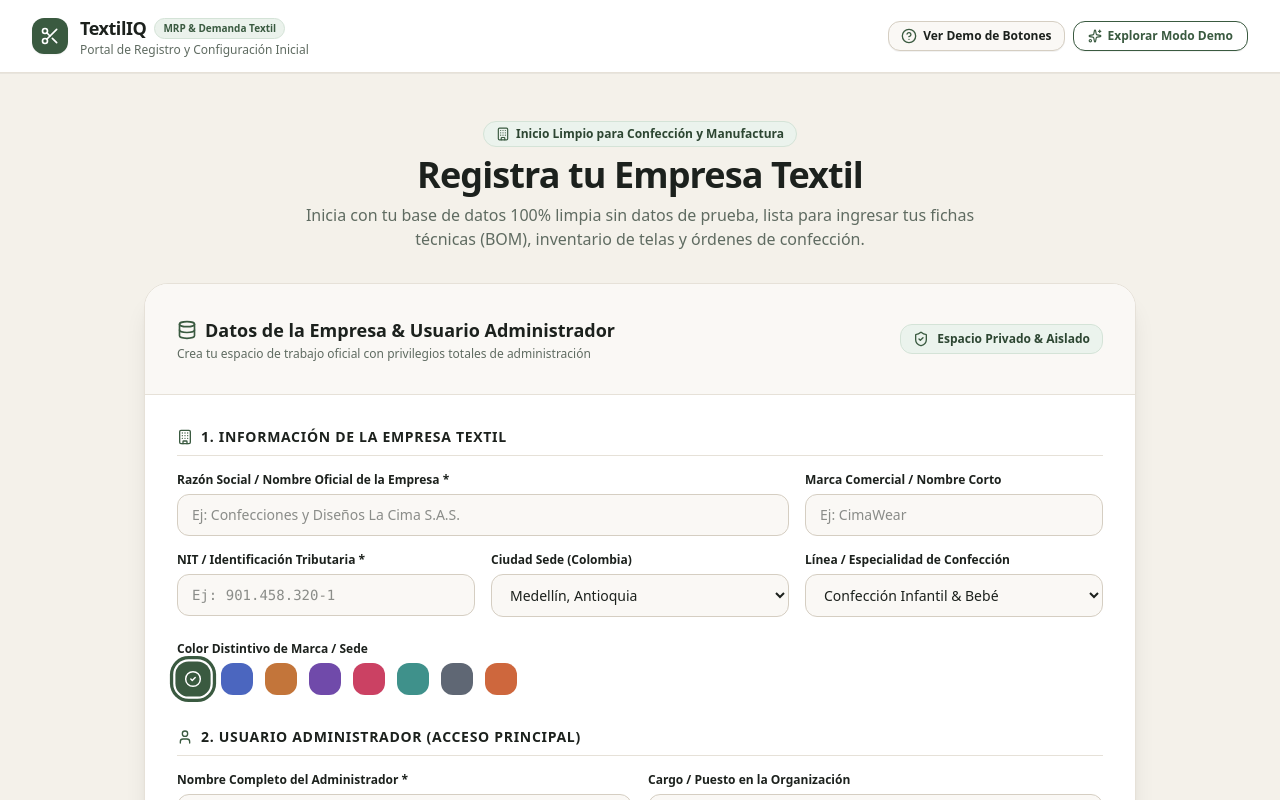
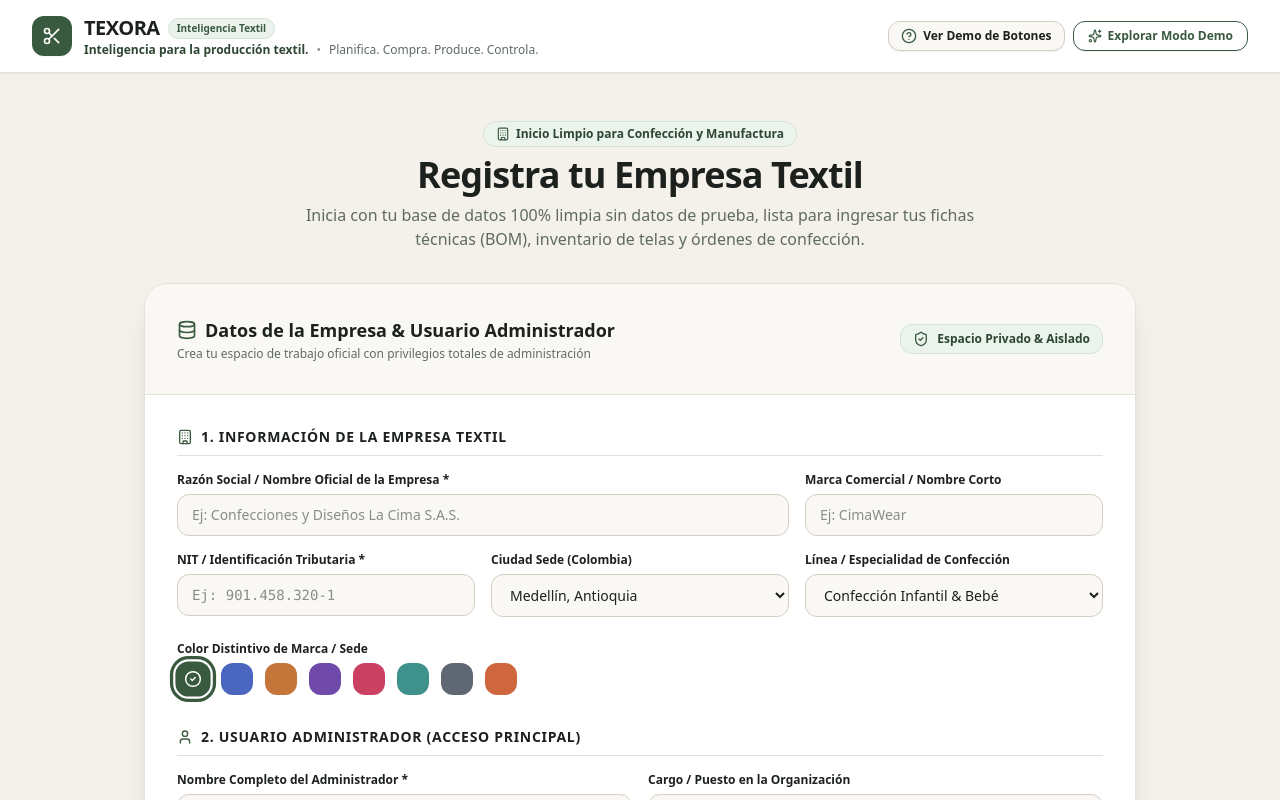
Before and after one commit to maclagupublicidad-sudo/Demand-Inventory-Intelligence, a React (Vite) app: page / in a window 1280 px wide. Shown: the top 800 px of the page. Built offline with nearby package versions, Linux system fonts and the light colour scheme.

Commit message:
feat: rename product to TEXORA
Rebrand the platform from TextilIQ to TEXORA across all UI components, metadata, and site headers.

```diff
--- a/index.html
+++ b/index.html
@@ -3,10 +3,10 @@
   <head>
     <meta charset="UTF-8" />
     <meta name="viewport" content="width=device-width, initial-scale=1.0" />
-    <title>TextilIQ - Planeación de Producción Textil & MRP</title>
-    <meta name="description" content="Sistema de planeación de requerimientos de materiales (MRP), costeo y explosión de fichas técnicas para confección textil." />
-    <meta property="og:title" content="TextilIQ - Planeación de Producción Textil & MRP" />
-    <meta property="og:description" content="Sistema de planeación de requerimientos de materiales (MRP), costeo y explosión de fichas técnicas para confección textil." />
+    <title>TEXORA - Inteligencia para la producción textil</title>
+    <meta name="description" content="TEXORA - Inteligencia para la producción textil. Planifica. Compra. Produce. Controla." />
+    <meta property="og:title" content="TEXORA - Inteligencia para la producción textil" />
+    <meta property="og:description" content="TEXORA - Inteligencia para la producción textil. Planifica. Compra. Produce. Controla." />
     <meta property="og:type" content="website" />
     <meta name="twitter:card" content="summary_large_image" />
   </head>
--- a/metadata.json
+++ b/metadata.json
@@ -1,6 +1,6 @@
 {
-  "name": "TextilIQ Demand & Inventory",
-  "description": "Plataforma multi-empresa de inteligencia de demanda, cálculo de requerimientos MRP, fichas técnicas (BOM), costeo, ejecución en planta (MES), auditoría de mermas, analítica temporal y benchmarking comparativo inter-empresas para la industria textil de confección.",
+  "name": "TEXORA",
+  "description": "TEXORA - Inteligencia para la producción textil. Planifica. Compra. Produce. Controla.",
   "requestFramePermissions": [],
   "majorCapabilities": ["MAJOR_CAPABILITY_SERVER_SIDE_GEMINI_API"]
 }
--- a/src/components/ButtonTourModal.tsx
+++ b/src/components/ButtonTourModal.tsx
@@ -367,14 +367,14 @@
             <div>
               <div className="flex items-center gap-2">
                 <h2 className="text-base sm:text-lg font-black text-[#1C211D]">
-                  Demo Interactiva & Guía de Botones TextilIQ
+                  Demo Interactiva & Guía de Botones TEXORA
                 </h2>
                 <span className="px-2 py-0.5 bg-[#3A5A40] text-white text-[10px] font-bold rounded-full">
-                  Guía Oficial
+                  TEXORA Guide
                 </span>
               </div>
               <p className="text-xs text-[#5F6B61] mt-0.5">
-                Conoce para qué sirve cada botón, módulo y herramienta de la plataforma
+                Inteligencia para la producción textil • Planifica. Compra. Produce. Controla.
               </p>
             </div>
           </div>
--- a/src/components/CompanyOnboardingView.tsx
+++ b/src/components/CompanyOnboardingView.tsx
@@ -190,19 +190,23 @@
       {/* Top Bar */}
       <header className="bg-white border-b border-[#E6E1D8] px-4 sm:px-8 py-3.5 flex items-center justify-between shadow-2xs">
         <div className="flex items-center space-x-3">
-          <div className="w-9 h-9 rounded-xl bg-[#3A5A40] flex items-center justify-center text-white shadow-xs">
+          <div className="w-10 h-10 rounded-xl bg-[#3A5A40] flex items-center justify-center text-white shadow-xs shrink-0">
             <Scissors className="w-5 h-5" />
           </div>
           <div>
             <div className="flex items-center space-x-2">
-              <span className="font-black text-lg tracking-tight text-[#1C211D]">
-                TextilIQ
+              <span className="font-black text-xl tracking-tight text-[#1C211D]">
+                TEXORA
               </span>
               <span className="px-2 py-0.5 bg-[#EBF2EC] text-[#3A5A40] text-[10px] font-bold rounded-full border border-[#D4E3D7]">
-                MRP & Demanda Textil
+                Inteligencia Textil
               </span>
             </div>
-            <p className="text-xs text-[#5F6B61]">Portal de Registro y Configuración Inicial</p>
+            <div className="flex flex-col sm:flex-row sm:items-center sm:gap-2">
+              <p className="text-xs font-semibold text-[#2D4632]">Inteligencia para la producción textil.</p>
+              <span className="hidden sm:inline text-xs text-[#8F9990]">•</span>
+              <p className="text-xs font-medium text-[#5F6B61]">Planifica. Compra. Produce. Controla.</p>
+            </div>
           </div>
         </div>
 
--- a/src/components/DashboardOverview.tsx
+++ b/src/components/DashboardOverview.tsx
@@ -47,11 +47,11 @@
               </div>
               <div className="space-y-1">
                 <div className="flex items-center gap-2">
-                  <h3 className="text-base sm:text-lg font-bold text-[#1C211D]">
-                    ¡Bienvenido a TextilIQ! Sistema listo para ingresar sus datos reales
+                  <h3 className="text-base sm:text-lg font-black text-[#1C211D]">
+                    ¡Bienvenido a TEXORA! Inteligencia para la producción textil
                   </h3>
                   <span className="px-2 py-0.5 bg-[#EBF2EC] text-[#3A5A40] text-[10px] font-bold rounded-full border border-[#D4E3D7]">
-                    Listo para Producción
+                    Planifica • Compra • Produce • Controla
                   </span>
                 </div>
                 <p className="text-xs sm:text-sm text-[#5F6B61] max-w-2xl leading-relaxed">
--- a/src/components/Header.tsx
+++ b/src/components/Header.tsx
@@ -106,15 +106,23 @@
             </div>
             <div className="min-w-0">
               <div className="flex items-center space-x-1.5 sm:space-x-2">
-                <span className="font-bold text-base sm:text-lg tracking-tight text-[#1C211D] truncate">
-                  TextilIQ
+                <span className="font-black text-base sm:text-lg tracking-tight text-[#1C211D] truncate">
+                  TEXORA
                 </span>
-                <span className="px-1.5 sm:px-2 py-0.5 bg-[#EBF2EC] text-[#3A5A40] text-[9px] sm:text-[10px] font-bold rounded-full uppercase tracking-wider border border-[#D4E3D7] whitespace-nowrap">
+                <span className="px-1.5 sm:px-2 py-0.5 bg-[#EBF2EC] text-[#3A5A40] text-[9px] sm:text-[10px] font-bold rounded-full uppercase tracking-wider border border-[#D4E3D7] whitespace-nowrap hidden sm:inline-block">
                   Multi-Tenant
                 </span>
               </div>
-              <p className="text-[10px] sm:text-[11px] text-[#5F6B61] hidden lg:block truncate">
-                MRP, Fichas Técnicas & Analítica Comparativa Textil
+              <div className="hidden md:flex flex-col">
+                <p className="text-[10px] sm:text-[11px] font-semibold text-[#2D4632] leading-tight truncate">
+                  Inteligencia para la producción textil.
+                </p>
+                <p className="text-[9px] font-medium text-[#5F6B61] leading-tight truncate">
+                  Planifica. Compra. Produce. Controla.
+                </p>
+              </div>
+              <p className="text-[10px] text-[#5F6B61] block md:hidden truncate">
+                Inteligencia para la producción textil.
               </p>
             </div>
 
```
